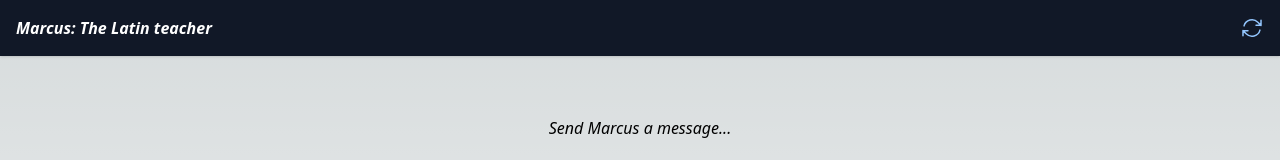
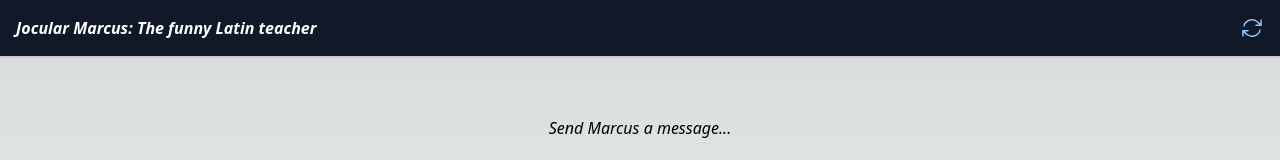
Before and after one commit to CalClancy/MavenFrontend2, a Next.js app: page / in a window 1280 px wide. Shown: the top 160 px of the page. Built offline with nearby package versions, Linux system fonts and the light colour scheme.

Commit message:
Update Title.tsx

```diff
--- a/components/Title.tsx
+++ b/components/Title.tsx
@@ -33,7 +33,7 @@ function Title({ setMessages }: Props) {
 
   return (
     <div className="flex justify-between items-center w-full p-4 bg-gray-900 text-white font-bold shadow">
-      <div className="italic">{config.BOT_NAME}: The Latin teacher </div>
+      <div className="italic">Jocular {config.BOT_NAME}: The funny Latin teacher </div>
       <button
         onClick={resetConversation}
         className={
```
